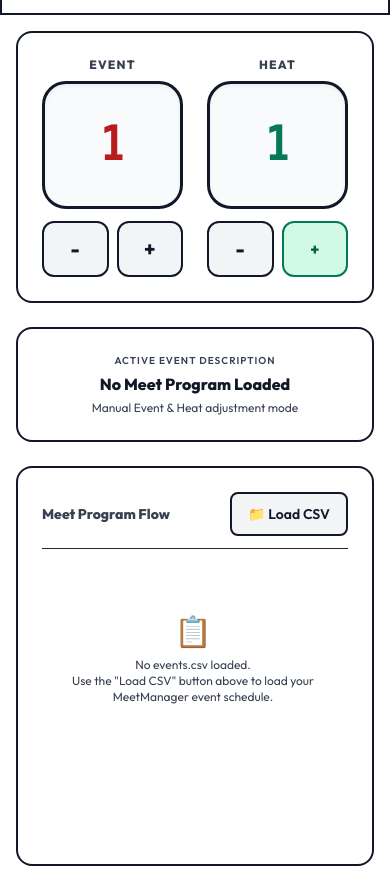
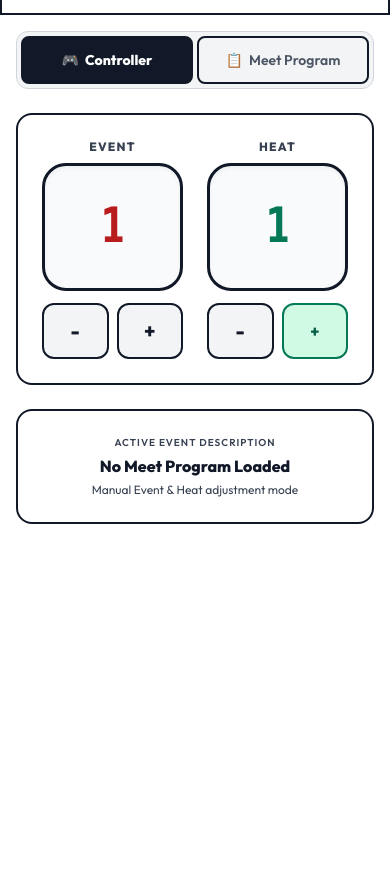
Before and after one commit to pfisherogden/SwimMeet-CurrentEventSync, a website: page docs/controller.html in a window 390 px wide. Both pictures are taken after a click on the button "☀️ Outdoor Mode". Shown: the part 89-971 px from the top of the page. After the commit the page ends 844 px from the top, so only its background shows below. Drawn offline with nearby package versions, Linux system fonts and the light colour scheme.

Commit message:
feat: add responsive tabbed layout for split screen and narrow viewports (#31)

```diff
--- a/docs/controller.html
+++ b/docs/controller.html
@@ -216,6 +216,19 @@
             background-color: #111827 !important;
         }
 
+        /* Tabs in Outdoor Mode */
+        body.outdoor-mode #tab-controller,
+        body.outdoor-mode #tab-program {
+            background-color: transparent !important;
+            color: #4b5563 !important;
+        }
+
+        body.outdoor-mode #tab-controller.active-tab,
+        body.outdoor-mode #tab-program.active-tab {
+            background-color: #111827 !important;
+            color: #ffffff !important;
+        }
+
         /* Override all light/medium gray text classes to high-contrast dark colors */
         body.outdoor-mode .text-gray-100,
         body.outdoor-mode .text-gray-200,
@@ -276,10 +289,20 @@
     </header>
 
     <!-- Main Container -->
-    <main class="flex-1 w-full max-w-7xl mx-auto p-4 md:p-6 grid grid-cols-1 md:grid-cols-12 gap-6">
+    <main class="flex-1 w-full max-w-7xl mx-auto p-4 md:p-6 flex flex-col lg:grid lg:grid-cols-12 gap-6">
+
+        <!-- Tab Navigation (visible on viewports < 1024px) -->
+        <div role="tablist" aria-label="Timing Panels" class="col-span-12 flex w-full border border-gray-800 rounded-xl bg-black/40 overflow-hidden shrink-0 lg:hidden p-1 gap-1">
+            <button id="tab-controller" role="tab" aria-selected="true" aria-controls="section-controller" class="flex-1 py-3 px-4 rounded-lg font-bold text-center text-sm bg-yellow-600 text-black select-none cursor-pointer focus:outline-none focus:ring-2 focus:ring-yellow-500 min-h-[48px] flex items-center justify-center gap-1.5 transition">
+                <span>🎮</span> Controller <kbd class="hidden sm:inline-block text-[10px] opacity-60 ml-1">⌥1</kbd>
+            </button>
+            <button id="tab-program" role="tab" aria-selected="false" aria-controls="section-program" class="flex-1 py-3 px-4 rounded-lg font-semibold text-center text-sm text-gray-400 hover:text-gray-200 select-none cursor-pointer focus:outline-none focus:ring-2 focus:ring-yellow-500 min-h-[48px] flex items-center justify-center gap-1.5 transition">
+                <span>📋</span> Meet Program <kbd class="hidden sm:inline-block text-[10px] opacity-60 ml-1">⌥2</kbd>
+            </button>
+        </div>
 
         <!-- Left Side: Manual Event & Heat Adjusters -->
-        <section class="md:col-span-7 flex flex-col gap-6">
+        <section id="section-controller" role="tabpanel" aria-labelledby="tab-controller" class="col-span-12 lg:col-span-7 flex flex-col gap-6 lg:flex">
             <div class="glass-card p-6 flex-1 flex flex-col justify-between">
                        <!-- Display Grid -->
                 <div class="grid grid-cols-2 gap-6 flex-1 items-center">
@@ -329,7 +352,7 @@
         </section>
 
         <!-- Right Side: Program Flow (MDB events.csv) -->
-        <section class="md:col-span-5 flex flex-col gap-6">
+        <section id="section-program" role="tabpanel" aria-labelledby="tab-program" class="col-span-12 lg:col-span-5 flex flex-col gap-6 lg:flex hidden">
             <div class="glass-card p-6 flex flex-col h-full min-h-[400px]">
 
                 <!-- Section Header -->
--- a/docs/controller.js
+++ b/docs/controller.js
@@ -35,7 +35,9 @@
         saveConfigBtn: document.getElementById('save-config-btn'),
         csvFileInput: document.getElementById('csv-file-input'),
         eventsListContainer: document.getElementById('events-list'),
-        eventsCountBadge: document.getElementById('events-count-badge')
+        eventsCountBadge: document.getElementById('events-count-badge'),
+        tabController: document.getElementById('tab-controller'),
+        tabProgram: document.getElementById('tab-program')
     };
 
     // Detect Environment
@@ -45,8 +47,46 @@
         elements.environmentIndicator.className = "text-xs px-2.5 py-0.5 rounded-full font-semibold bg-emerald-900/40 text-emerald-300 border border-emerald-800/40";
     }
 
+    // Set active tab layout (on mobile/narrow screens)
+    function setActiveTab(tabName) {
+        state.activeTab = tabName;
+        const controllerSec = document.getElementById('section-controller');
+        const programSec = document.getElementById('section-program');
+        const tabControllerBtn = document.getElementById('tab-controller');
+        const tabProgramBtn = document.getElementById('tab-program');
+
+        if (!controllerSec || !programSec || !tabControllerBtn || !tabProgramBtn) return;
+
+        if (tabName === 'controller') {
+            controllerSec.classList.remove('hidden');
+            programSec.classList.add('hidden');
+
+            tabControllerBtn.setAttribute('aria-selected', 'true');
+            tabProgramBtn.setAttribute('aria-selected', 'false');
+
+            tabControllerBtn.classList.add('bg-yellow-600', 'text-black', 'font-bold', 'active-tab');
+            tabControllerBtn.classList.remove('text-gray-400', 'hover:text-gray-200', 'font-semibold');
+
+            tabProgramBtn.classList.add('text-gray-400', 'hover:text-gray-200', 'font-semibold');
+            tabProgramBtn.classList.remove('bg-yellow-600', 'text-black', 'font-bold', 'active-tab');
+        } else {
+            controllerSec.classList.add('hidden');
+            programSec.classList.remove('hidden');
+
+            tabControllerBtn.setAttribute('aria-selected', 'false');
+            tabProgramBtn.setAttribute('aria-selected', 'true');
+
+            tabProgramBtn.classList.add('bg-yellow-600', 'text-black', 'font-bold', 'active-tab');
+            tabProgramBtn.classList.remove('text-gray-400', 'hover:text-gray-200', 'font-semibold');
+
+            tabControllerBtn.classList.add('text-gray-400', 'hover:text-gray-200', 'font-semibold');
+            tabControllerBtn.classList.remove('bg-yellow-600', 'text-black', 'font-bold', 'active-tab');
+        }
+    }
+
     // Initialize Application
     async function init() {
+        setActiveTab('controller');
         setupEventListeners();
         loadLocalSettings();
 
@@ -137,6 +177,23 @@
 
         // CSV File Loading (Web Mode)
         elements.csvFileInput.addEventListener('change', handleWebCsvUpload);
+
+        // Tab Navigation
+        if (elements.tabController && elements.tabProgram) {
+            elements.tabController.addEventListener('click', () => setActiveTab('controller'));
+            elements.tabProgram.addEventListener('click', () => setActiveTab('program'));
+        }
+
+        // Keyboard shortcuts (Alt+1 / Alt+2)
+        window.addEventListener('keydown', (e) => {
+            if (e.altKey && e.key === '1') {
+                e.preventDefault();
+                setActiveTab('controller');
+            } else if (e.altKey && e.key === '2') {
+                e.preventDefault();
+                setActiveTab('program');
+            }
+        });
 
         // Outdoor Mode Toggle
         const outdoorBtn = document.getElementById('outdoor-mode-btn');
```
Also changed, not shown: 1 other file.
